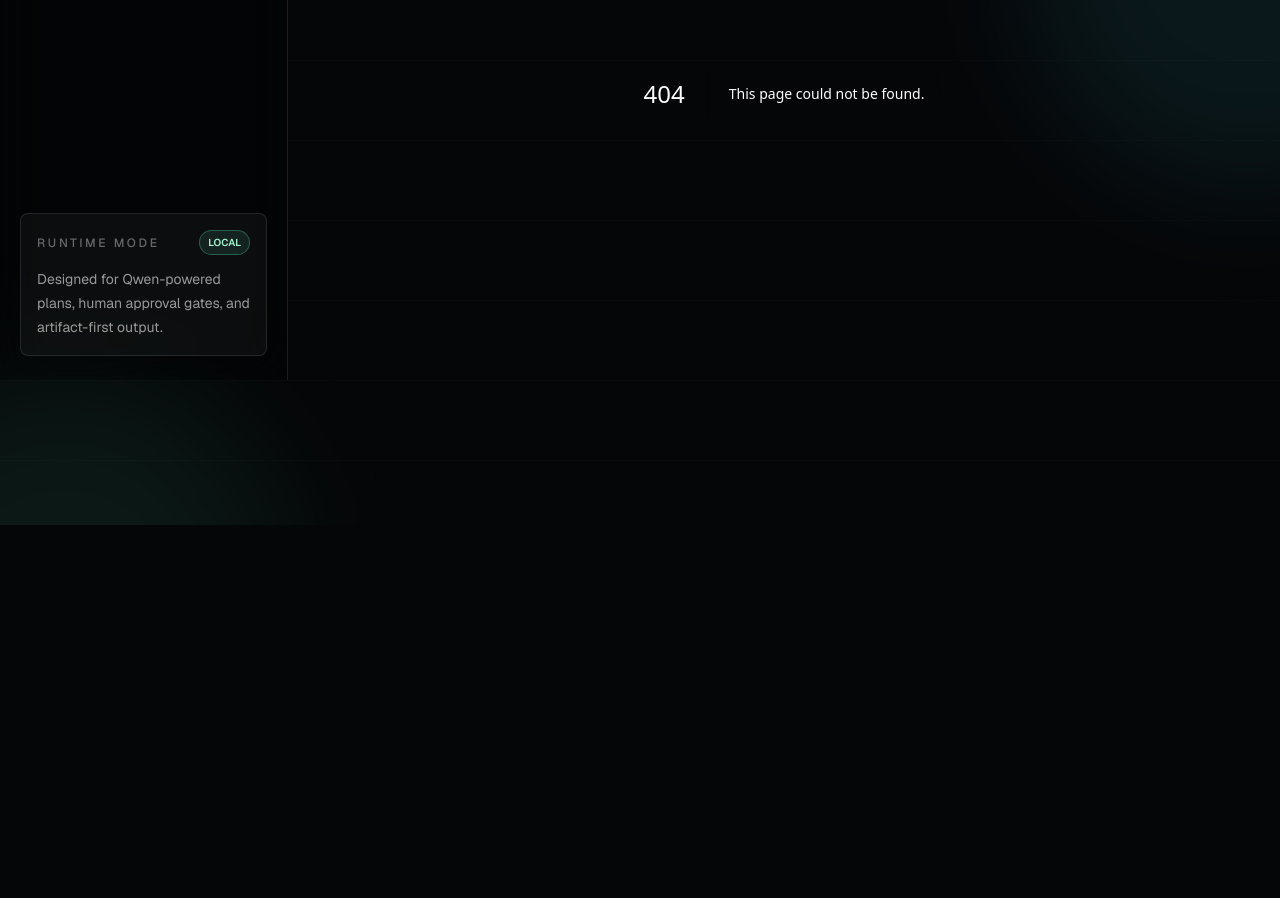
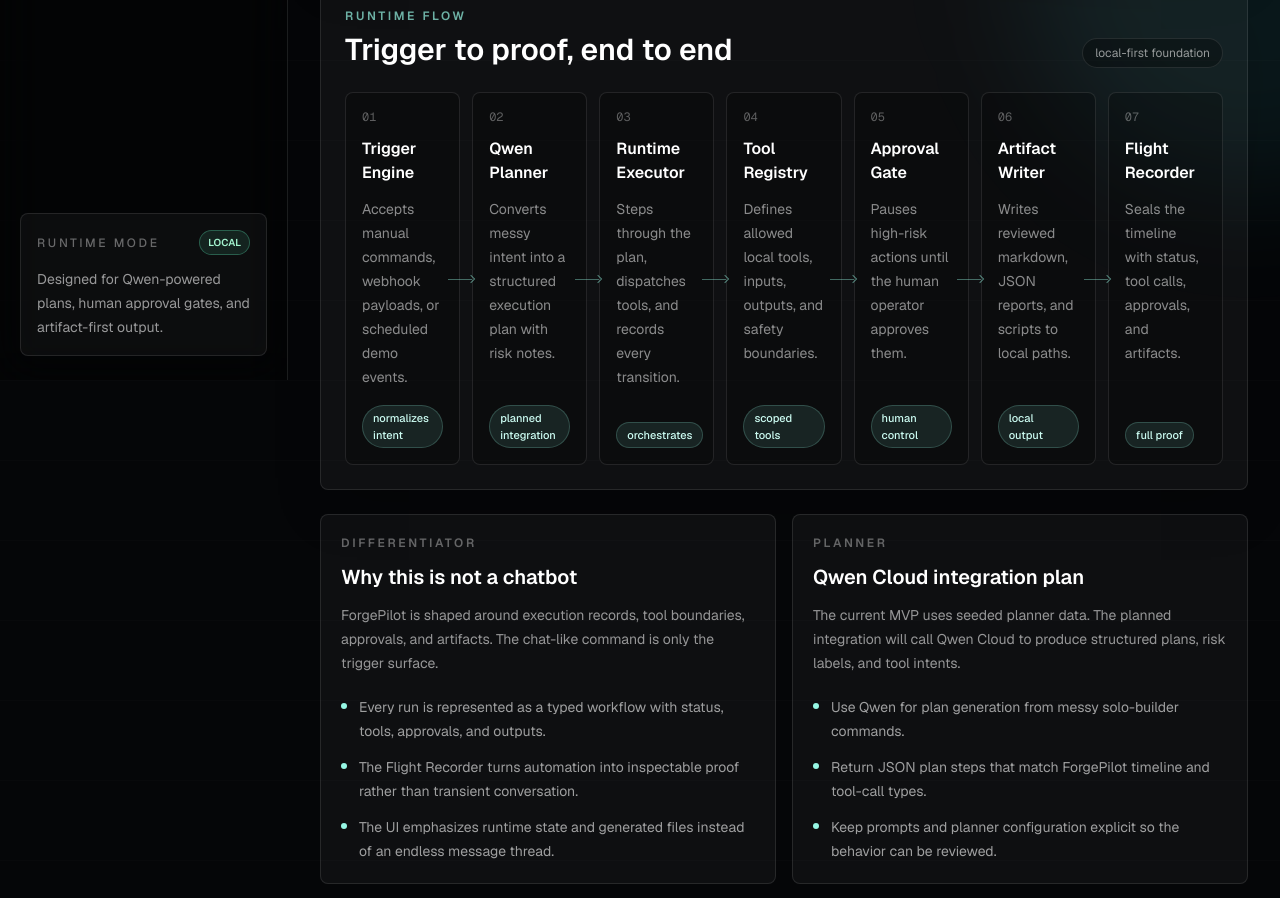
Before and after one commit to Jeevang1-epic/forgepilot-autopilot-runtime, a Next.js app: page /architecture in a window 1280 px wide. Before the commit this address had no page. Shown: the part 420-1318 px from the top of the page. Before the commit the page ends 945 px from the top, so only its background shows below. Built offline with nearby package versions, Linux system fonts and the light colour scheme.

Commit message:
feat: add architecture proof page

```diff
--- /dev/null
+++ b/src/app/architecture/page.tsx
@@ -0,0 +1,93 @@
+import { ArchitectureMap } from "@/components/architecture/architecture-map";
+import { ProofSection } from "@/components/architecture/proof-section";
+
+const proofSections = [
+  {
+    eyebrow: "Differentiator",
+    title: "Why this is not a chatbot",
+    body: "ForgePilot is shaped around execution records, tool boundaries, approvals, and artifacts. The chat-like command is only the trigger surface.",
+    points: [
+      "Every run is represented as a typed workflow with status, tools, approvals, and outputs.",
+      "The Flight Recorder turns automation into inspectable proof rather than transient conversation.",
+      "The UI emphasizes runtime state and generated files instead of an endless message thread.",
+    ],
+  },
+  {
+    eyebrow: "Planner",
+    title: "Qwen Cloud integration plan",
+    body: "The current MVP uses seeded planner data. The planned integration will call Qwen Cloud to produce structured plans, risk labels, and tool intents.",
+    points: [
+      "Use Qwen for plan generation from messy solo-builder commands.",
+      "Return JSON plan steps that match ForgePilot timeline and tool-call types.",
+      "Keep prompts and planner configuration explicit so the behavior can be reviewed.",
+    ],
+  },
+  {
+    eyebrow: "Execution",
+    title: "Tool-calling runtime plan",
+    body: "The runtime layer will only dispatch tools registered with schemas, allowed effects, and output contracts.",
+    points: [
+      "Tool calls will be validated before execution and recorded after completion.",
+      "Local tools will handle scanning, writing, checklist generation, and report assembly.",
+      "Hosted or external tools can be added behind explicit registry entries later.",
+    ],
+  },
+  {
+    eyebrow: "Safety",
+    title: "Human-in-the-loop safety",
+    body: "ForgePilot treats approvals as a first-class runtime primitive, especially before public claims, file writes, deployments, or outbound automation.",
+    points: [
+      "Risk levels are attached to timeline steps so high-impact actions stand out.",
+      "Approval requests preserve what was requested, when, and who approved it.",
+      "A run can pause without losing its timeline or artifact draft state.",
+    ],
+  },
+  {
+    eyebrow: "Artifacts",
+    title: "Local-first artifact generation",
+    body: "The output target is a local artifact pack that builders can inspect, edit, commit, or submit.",
+    points: [
+      "Markdown and JSON outputs stay in the workspace rather than disappearing in chat history.",
+      "Run reports can be used as proof for demos, audits, and project handoff.",
+      "The artifact writer is intentionally separate from the planner for clearer control.",
+    ],
+  },
+  {
+    eyebrow: "Bridge",
+    title: "Future n8n webhook bridge",
+    body: "A future bridge can let n8n trigger ForgePilot runs while ForgePilot keeps planning, approval, and artifact writing local.",
+    points: [
+      "Webhook triggers map cleanly into the same Trigger Engine type used by manual commands.",
+      "External automation can start runs without bypassing approval gates.",
+      "The bridge can return run IDs and report paths for downstream orchestration.",
+    ],
+  },
+];
+
+export default function ArchitecturePage() {
+  return (
+    <div className="space-y-6">
+      <section className="rounded-lg border border-white/10 bg-black/25 p-6 shadow-2xl shadow-black/30 sm:p-8">
+        <p className="text-xs font-semibold uppercase tracking-[0.22em] text-teal-200/70">
+          Judge Proof
+        </p>
+        <h1 className="mt-3 max-w-4xl text-4xl font-semibold tracking-tight text-white sm:text-5xl">
+          ForgePilot is an autopilot runtime foundation, not a dashboard skin.
+        </h1>
+        <p className="mt-5 max-w-3xl text-base leading-7 text-white/60">
+          The architecture is built around a real automation loop: trigger, planner,
+          tool execution, approval, artifact writing, and a Flight Recorder timeline
+          that preserves proof of what happened.
+        </p>
+      </section>
+
+      <ArchitectureMap />
+
+      <section className="grid gap-4 lg:grid-cols-2">
+        {proofSections.map((section) => (
+          <ProofSection key={section.title} {...section} />
+        ))}
+      </section>
+    </div>
+  );
+}
--- /dev/null
+++ b/src/components/architecture/architecture-map.tsx
@@ -0,0 +1,77 @@
+const runtimeStages = [
+  {
+    label: "Trigger Engine",
+    description: "Accepts manual commands, webhook payloads, or scheduled demo events.",
+    checkpoint: "normalizes intent",
+  },
+  {
+    label: "Qwen Planner",
+    description: "Converts messy intent into a structured execution plan with risk notes.",
+    checkpoint: "planned integration",
+  },
+  {
+    label: "Runtime Executor",
+    description: "Steps through the plan, dispatches tools, and records every transition.",
+    checkpoint: "orchestrates",
+  },
+  {
+    label: "Tool Registry",
+    description: "Defines allowed local tools, inputs, outputs, and safety boundaries.",
+    checkpoint: "scoped tools",
+  },
+  {
+    label: "Approval Gate",
+    description: "Pauses high-risk actions until the human operator approves them.",
+    checkpoint: "human control",
+  },
+  {
+    label: "Artifact Writer",
+    description: "Writes reviewed markdown, JSON reports, and scripts to local paths.",
+    checkpoint: "local output",
+  },
+  {
+    label: "Flight Recorder",
+    description: "Seals the timeline with status, tool calls, approvals, and artifacts.",
+    checkpoint: "full proof",
+  },
+];
+
+export function ArchitectureMap() {
+  return (
+    <section className="rounded-lg border border-white/10 bg-white/[0.045] p-5 shadow-2xl shadow-black/25 sm:p-6">
+      <div className="flex flex-col gap-3 sm:flex-row sm:items-end sm:justify-between">
+        <div>
+          <p className="text-xs font-semibold uppercase tracking-[0.22em] text-teal-200/70">
+            Runtime Flow
+          </p>
+          <h2 className="mt-2 text-3xl font-semibold text-white">Trigger to proof, end to end</h2>
+        </div>
+        <span className="w-fit rounded-full border border-white/10 bg-black/30 px-3 py-1.5 text-xs text-white/56">
+          local-first foundation
+        </span>
+      </div>
+
+      <div className="mt-6 grid gap-3 xl:grid-cols-7">
+        {runtimeStages.map((stage, index) => (
+          <div key={stage.label} className="relative">
+            <div className="flex h-full flex-col rounded-lg border border-white/10 bg-black/25 p-4">
+              <p className="font-mono text-xs text-white/34">{String(index + 1).padStart(2, "0")}</p>
+              <h3 className="mt-3 text-base font-semibold text-white">{stage.label}</h3>
+              <p className="mt-3 flex-1 text-sm leading-6 text-white/52">{stage.description}</p>
+              <span className="mt-4 w-fit rounded-full border border-teal-200/20 bg-teal-200/10 px-2.5 py-1 text-[11px] font-medium text-teal-100">
+                {stage.checkpoint}
+              </span>
+            </div>
+
+            {index < runtimeStages.length - 1 ? (
+              <div className="hidden xl:block">
+                <div className="absolute -right-3 top-1/2 z-10 h-px w-6 bg-teal-200/40" />
+                <div className="absolute -right-3.5 top-[calc(50%-3px)] z-10 h-1.5 w-1.5 rotate-45 border-r border-t border-teal-200/50" />
+              </div>
+            ) : null}
+          </div>
+        ))}
+      </div>
+    </section>
+  );
+}
--- /dev/null
+++ b/src/components/architecture/proof-section.tsx
@@ -0,0 +1,24 @@
+type ProofSectionProps = {
+  eyebrow: string;
+  title: string;
+  body: string;
+  points: string[];
+};
+
+export function ProofSection({ eyebrow, title, body, points }: ProofSectionProps) {
+  return (
+    <article className="rounded-lg border border-white/10 bg-white/[0.04] p-5">
+      <p className="text-xs font-semibold uppercase tracking-[0.22em] text-white/36">{eyebrow}</p>
+      <h3 className="mt-3 text-xl font-semibold text-white">{title}</h3>
+      <p className="mt-3 text-sm leading-6 text-white/56">{body}</p>
+      <div className="mt-5 space-y-3">
+        {points.map((point) => (
+          <div key={point} className="flex gap-3">
+            <span className="mt-2 h-1.5 w-1.5 shrink-0 rounded-full bg-teal-200" />
+            <p className="text-sm leading-6 text-white/60">{point}</p>
+          </div>
+        ))}
+      </div>
+    </article>
+  );
+}
```
